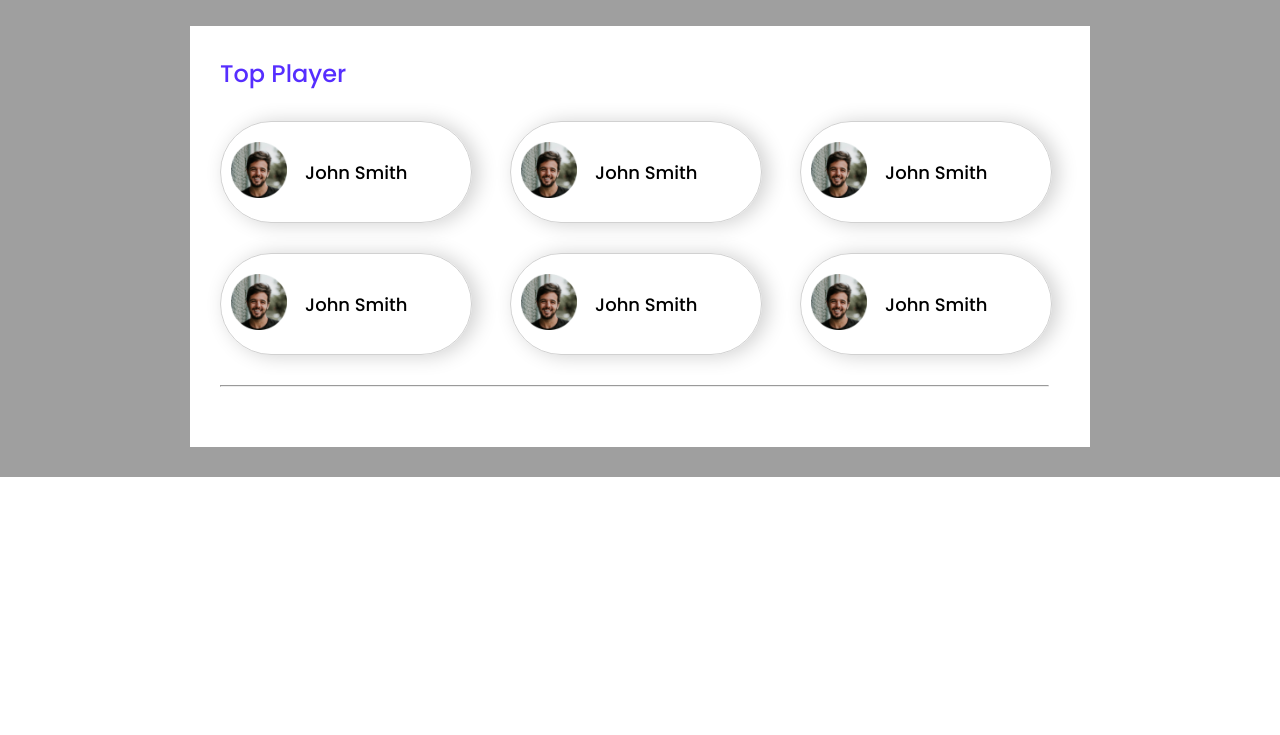
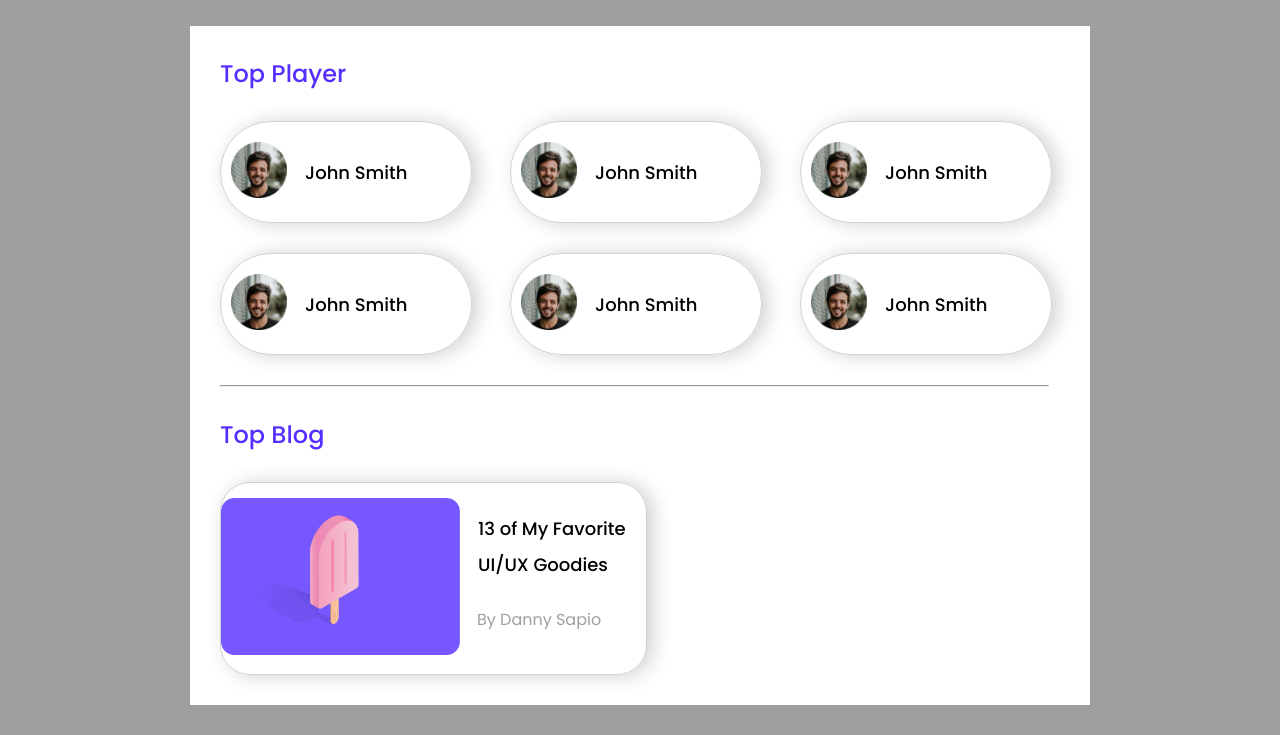
Before and after one commit to arifa-akter/leader-board, a plain HTML site: page index.html in a window 1280 px wide. Shown: the part 87-822 px from the top of the page. Before the commit the page ends 800 px from the top, so only its background shows below. Drawn offline with Linux system fonts and the light colour scheme.

Commit message:
add top plyer part start

```diff
--- a/css/style.css
+++ b/css/style.css
@@ -124,13 +124,13 @@ top player part and top blog part start
     -o-border-radius: 58px;
     box-shadow: 6px 1px 20px #D1D1D1;
 }
-.all-players .players .player img{
+.player img{
     width: 56px;
     height: 56px;
     padding-left: 10px;
 
 }
-.all-players .players .player-name h3{
+.player-name h3{
     font-family: 'Poppins', sans-serif;
     font-weight: 500;
     padding: 17px 0px 0px 18px;
@@ -143,3 +143,35 @@ hr{
    color: #D1D1D1;
    margin-bottom: 30px;
 }
+
+/* top blog */
+.blog-main{
+    width: 410px;
+    border: 1px solid #D1D1D1;
+    box-shadow: 6px 1px 20px #D1D1D1;
+}
+.blog-main{
+    display:flex;
+    padding: 15px 15px 15px 0;
+    border-radius: 30px;
+    -webkit-border-radius: 30px;
+    -moz-border-radius: 30px;
+    -ms-border-radius: 30px;
+    -o-border-radius: 30px;
+}
+.blog-img img {
+	width: 239px;
+	height: 157px;
+}
+.blog-text span {
+	display: inline-block;
+	padding-top: 9px;
+}
+.blog-text p{
+    font-family: 'Poppins', sans-serif;
+    font-weight: 400;
+    font-size: 16px;
+    color:#9F9F9F;
+    padding-left: 17px;
+    padding-top: 20px ;
+}
--- a/index.html
+++ b/index.html
@@ -106,7 +106,21 @@
                 </div>
                 <hr>
                 <!-- top blog part start -->
-
+                <div class="top-blog">
+                    <h2 class="headline">Top Blog</h2>
+                <div class="all-blogs">
+                    <div class="blog-main">
+                        <div class="blog-img">
+                            <img src="images/blogs/blog-1.png" alt="blogs">
+                        </div>
+                        <div class="blog-text player-name">
+                            <h3>13 of My Favorite
+                                <span>UI/UX Goodies</span></h3>
+                                <p>By <span>Danny Sapio</span></p>
+                        </div>
+                        </div>
+                </div>
+                </div>
             </div>
 
         </section>
```
